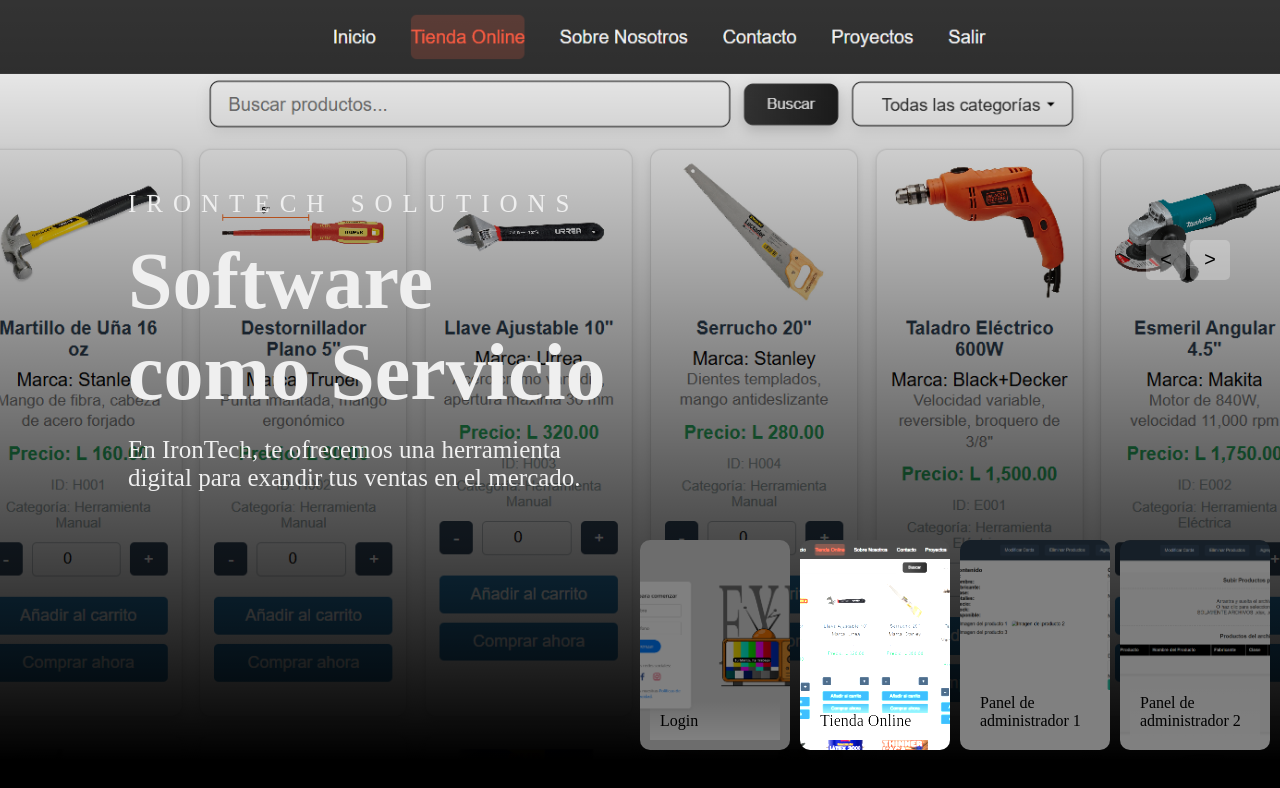
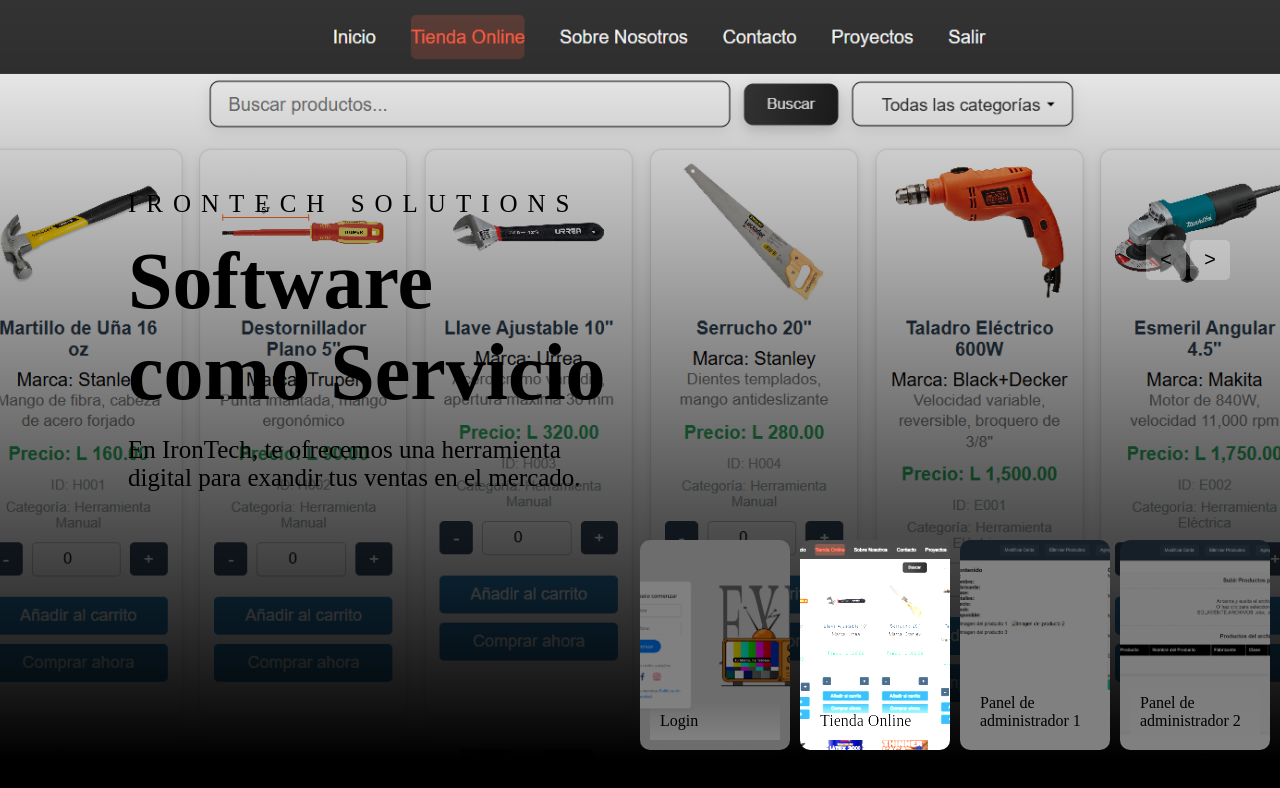
Before and after one commit to valentines-gift/marketing, a plain HTML site: page index.html in a window 1280 px wide. Drawn offline with nearby package versions, Linux system fonts and the light colour scheme.

Commit message:
Update slider.css

```diff
--- a/css/slider.css
+++ b/css/slider.css
@@ -60,11 +60,11 @@ body {
 
 .slider .list .item .content p{
     font-size: 25px;
-    color: #efefef;
+    color: #000000;
 }
 
 .slider .list .item .content h2{
-    color: #efefef;
+    color: #000000;
     font-size: 80px;
     margin: 0;
 }
```
